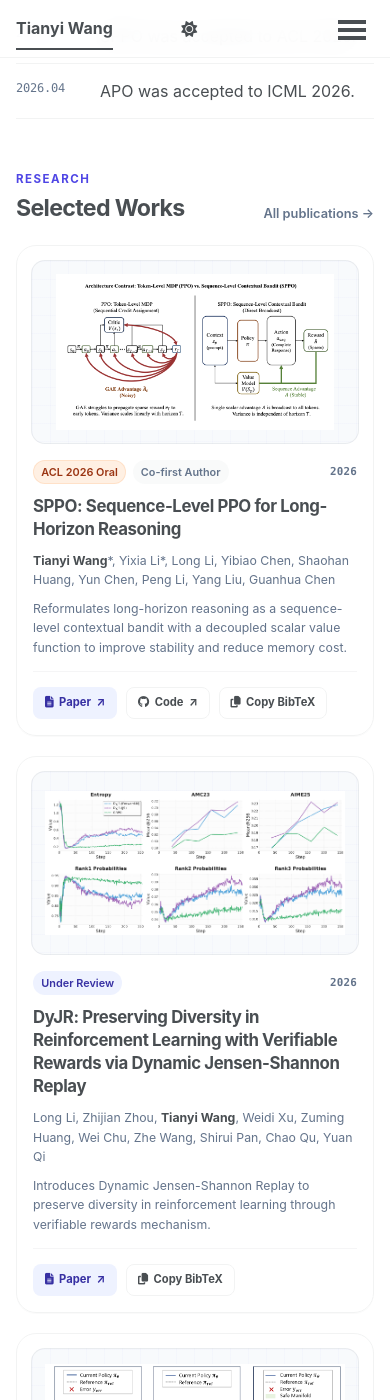
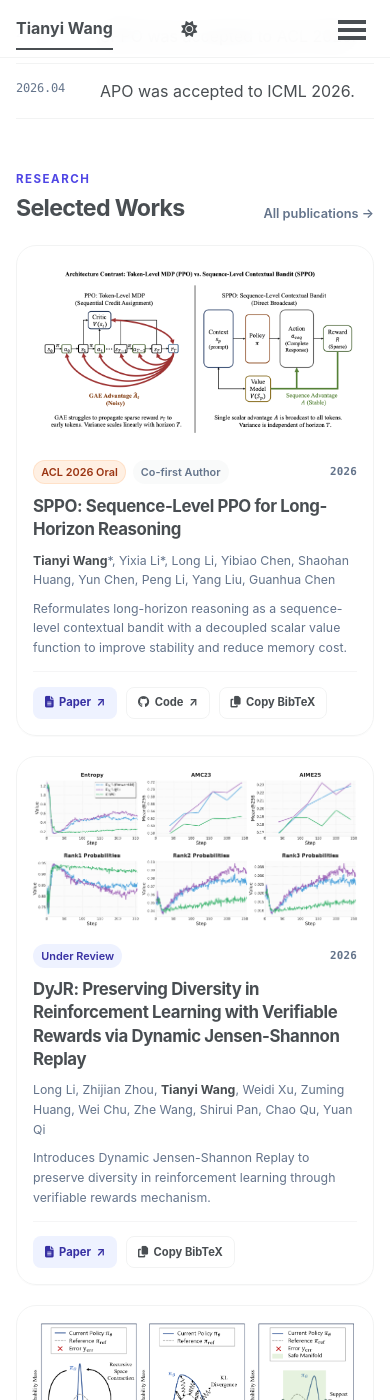
Before and after one commit to 1BIMU/Academic_CV, a Jekyll site: the page built from _pages/about.md, in a window 390 px wide and 1400 px high, scrolled down 827 px. Built offline with Jekyll 4.4.1, drawn with Linux system fonts in a browser that asks for light colours; a script bundle is joined from its source files by our own code; library files that are not in the unit come from our copies.

Commit message:
style : paper card bug fixed

```diff
--- a/_includes/publication-card.html
+++ b/_includes/publication-card.html
@@ -4,7 +4,6 @@
   {% if publication.header.teaser %}
     <a class="research-card__figure" href="{{ base_path }}{{ publication.url }}" aria-label="Read {{ publication.title | strip_html }}">
       <img src="{{ base_path }}{{ publication.header.teaser }}" alt="Preview of {{ publication.title | strip_html }}" loading="lazy" />
-      <span class="research-card__view" aria-hidden="true">View paper <span>↗</span></span>
     </a>
   {% endif %}
 
--- a/_sass/layout/_academic-home.scss
+++ b/_sass/layout/_academic-home.scss
@@ -265,35 +265,33 @@
 }
 
 .research-card__figure {
-  position: relative;
-  display: flex;
-  min-height: 12.5rem;
-  align-items: center;
-  justify-content: center;
-  margin: 0.8rem;
-  padding: 0.8rem;
-  border: 1px solid rgba(15, 23, 42, 0.06);
-  border-radius: 14px;
-  background-color: #f8fafc;
-  background-image:
-    linear-gradient(rgba(99, 102, 241, 0.025) 1px, transparent 1px),
-    linear-gradient(90deg, rgba(99, 102, 241, 0.025) 1px, transparent 1px);
-  background-size: 18px 18px;
+  display: block;
+  align-self: center;
+  margin: 1rem;
+  padding: 0;
+  border: 0;
+  border-radius: 12px;
+  background: #fff;
+  line-height: 0;
   overflow: hidden;
 }
 
 .research-card__figure img {
+  display: block;
   width: 100%;
-  height: 100%;
-  max-height: 11rem;
+  height: auto;
+  max-height: none;
+  margin: 0;
+  border: 0;
+  border-radius: 0;
+  box-shadow: none !important;
   object-fit: contain;
-  margin: 0;
-  filter: saturate(0.92) contrast(1.02);
+  filter: saturate(0.96) contrast(1.01);
   transition: filter 350ms ease, transform 350ms cubic-bezier(.2, .8, .2, 1);
 }
 
 html[data-theme="dark"] .research-card__figure {
-  background-color: #f8fafc;
+  background: #fff;
 }
 
 .research-card:hover .research-card__figure img {
@@ -302,35 +300,7 @@
 }
 
 .page__content .research-card__figure:hover img {
-  box-shadow: none;
-}
-
-.research-card__view {
-  position: absolute;
-  right: 0.65rem;
-  bottom: 0.65rem;
-  display: inline-flex;
-  gap: 0.35rem;
-  align-items: center;
-  padding: 0.35rem 0.55rem;
-  border: 1px solid rgba(255, 255, 255, 0.75);
-  border-radius: 999px;
-  color: #fff;
-  background: rgba(15, 23, 42, 0.78);
-  box-shadow: 0 5px 16px rgba(15, 23, 42, 0.16);
-  font-family: $sans-serif;
-  font-size: 0.65rem;
-  font-weight: 650;
-  opacity: 0;
-  transform: translateY(5px);
-  transition: opacity 220ms ease, transform 220ms ease;
-  backdrop-filter: blur(6px);
-}
-
-.research-card:hover .research-card__view,
-.research-card__figure:focus-visible .research-card__view {
-  opacity: 1;
-  transform: translateY(0);
+  box-shadow: none !important;
 }
 
 .research-card__body {
@@ -601,15 +571,10 @@
   .research-card__figure {
     min-height: 0;
     margin: 0.9rem 0.9rem 0;
-    aspect-ratio: 16 / 9;
   }
 
   .research-card__body {
     padding: 1rem;
-  }
-
-  .research-card__view {
-    display: none;
   }
 
   .profile-row {
```
